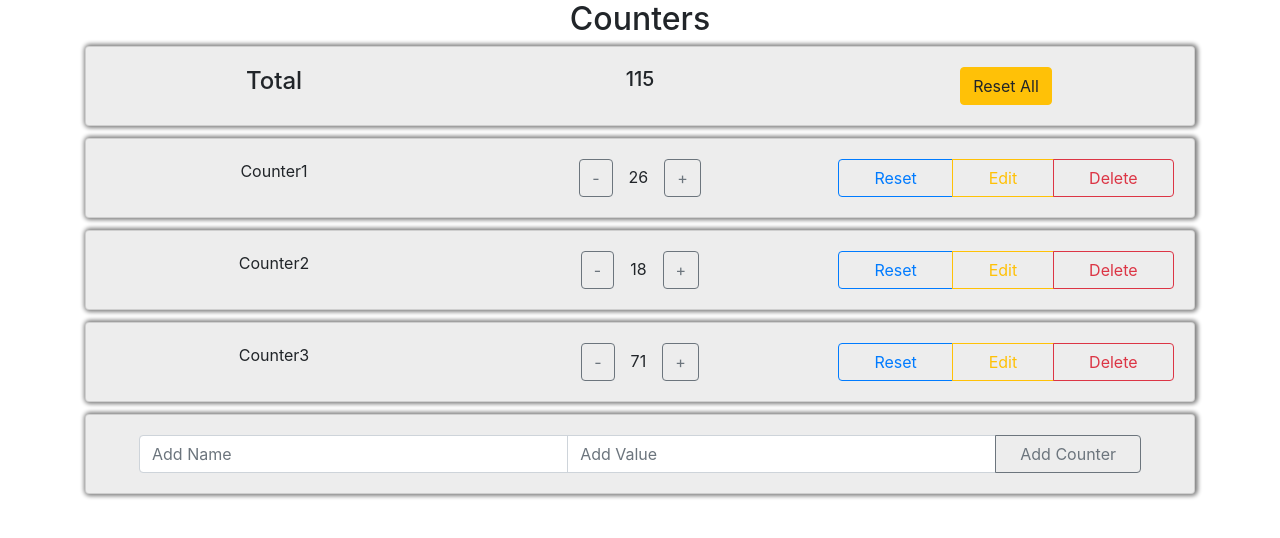
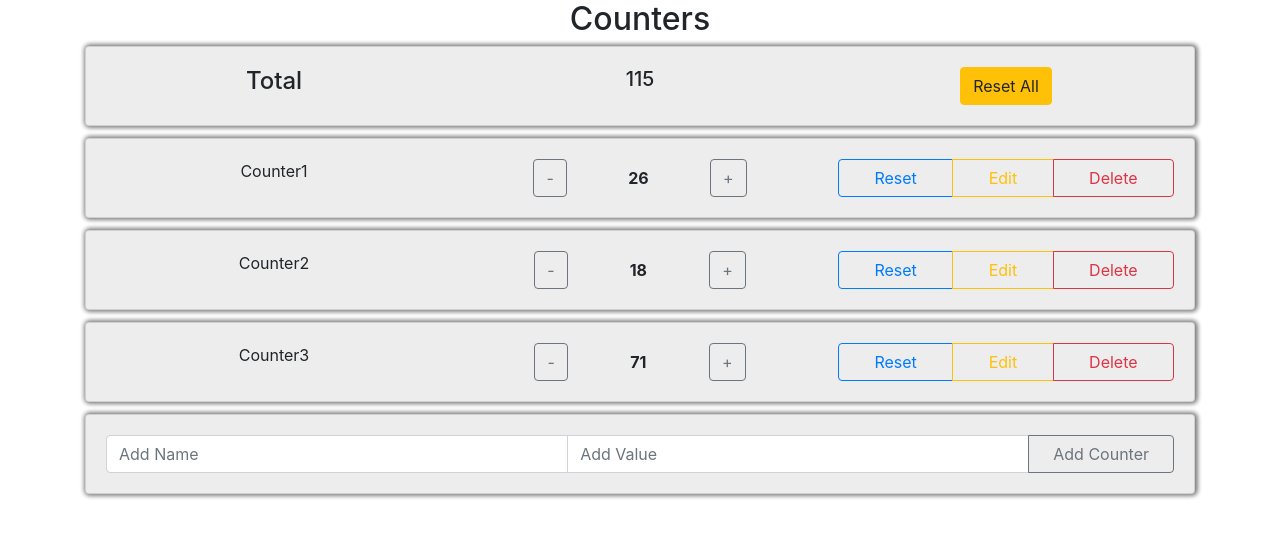
Before and after one commit to Volodymyr-Cherniak/Add-Counters-CRA-REDUX, a React (Create React App) app: page / in a window 1280 px wide. Shown: the top 538 px of the page. Built offline with nearby package versions, Linux system fonts and the light colour scheme.

Commit message:
correcting styles

```diff
--- a/src/Components/AddCounter.js
+++ b/src/Components/AddCounter.js
@@ -18,8 +18,8 @@ const AddCounter = (props) => {
   return (
     <div className='card mainColor'>
       <div className='card-body'>
-        <div className='row'>
-          <div className="input-group ml-5 mr-5">
+        <div className='row mr-auto ml-auto'>
+          <div className="input-group ml-auto mr-auto">
             <input type="text"
                    className="form-control"
                    placeholder='Add Name'
--- a/src/Components/CounterItem.js
+++ b/src/Components/CounterItem.js
@@ -37,15 +37,16 @@ function CounterItem(props) {
             />}
 
           </div>
-          <div className='col text-center '>
-            <button className='btn btn-outline-secondary' onClick={() => props.counterDecrementValue(id)}>-</button>
-            <span className='m-3'>{value}</span>
-            <button className='btn btn-outline-secondary' onClick={() => props.counterIncrementValue(id)}>+</button>
+          <div className='col text-center d-inline-flex'>
+            <button className='btn btn-outline-secondary ml-auto' onClick={() => props.counterDecrementValue(id)}>-</button>
+            <span className=' m-auto'><strong>{value}</strong></span>
+            <button className='btn btn-outline-secondary mr-auto' onClick={() => props.counterIncrementValue(id)}>+</button>
           </div>
           <div className='col center btn-group btn-group-toggle'>
 
-            <button className='btn btn-outline-primary' onClick={() => props.counterResetValue(id)}>Reset</button>
-
+            { editState &&
+              <button className='btn btn-outline-primary' onClick={() => props.counterResetValue(id)}>Reset</button>
+            }
             {editState &&
             <button className='btn btn-outline-warning' onClick={() => setEditState(!editState)}>Edit</button>
             }
```
